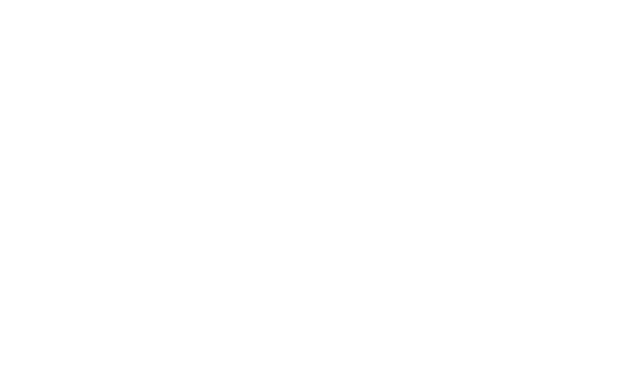
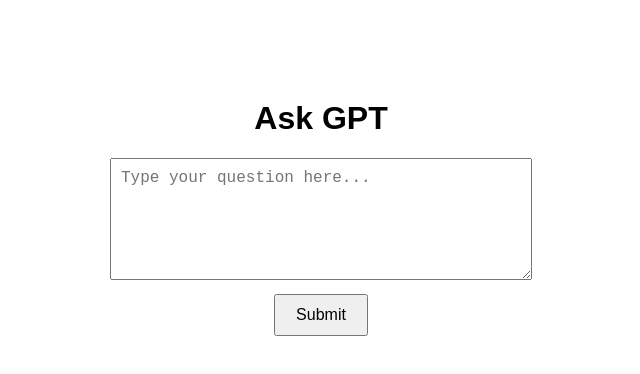
Before and after one commit to AnkitVarmani/nextjs-gpt-app, a Next.js app: page / in a window 1280 px wide. Shown: the top 374 px of the page, without its empty margins (319-959 px from the left). Built offline with nearby package versions, Linux system fonts and the light colour scheme.

Commit message:
Update index.js

```diff
--- a/pages/index.js
+++ b/pages/index.js
@@ -22,17 +22,21 @@
    };
 
  return (
-    <div
-  style={{
-    marginTop: '30px',
-    fontSize: '18px',
-    whiteSpace: 'pre-wrap',  // 👈 preserves line breaks and spacing
-    textAlign: 'left',
-    maxWidth: '700px',
-    margin: '30px auto'
-  }}
+     <div style={{ textAlign: 'center', marginTop: '100px', fontFamily: 'sans-serif' }}>
+       <h1>Ask GPT</h1>
+       <textarea
+         style={{ width: '400px', height: '100px', padding: '10px', fontSize: '16px' }}
+         placeholder="Type your question here..."
+         value={input}
+         onChange={(e) => setInput(e.target.value)}
+       /><br />
+       <button
+         style={{ padding: '10px 20px', marginTop: '10px', fontSize: '16px' }}
+         onClick={askGPT}
        >
-  {response}
+         Submit
+       </button>
+       <div style={{ marginTop: '30px', fontSize: '18px' }}>{response}</div>
      </div>
    );
  }
```
Lines whose indentation alone changed are shown as unchanged.
